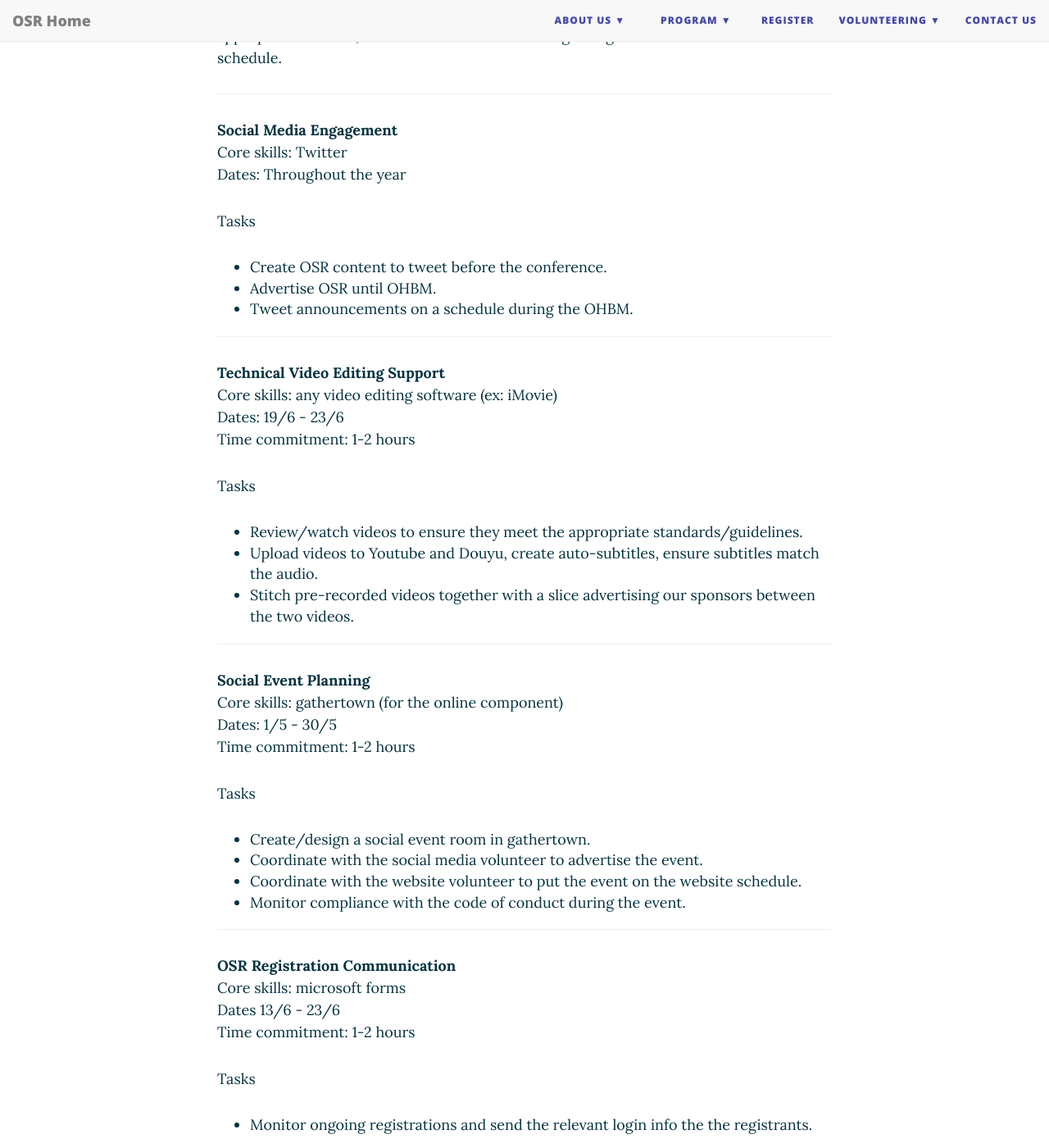
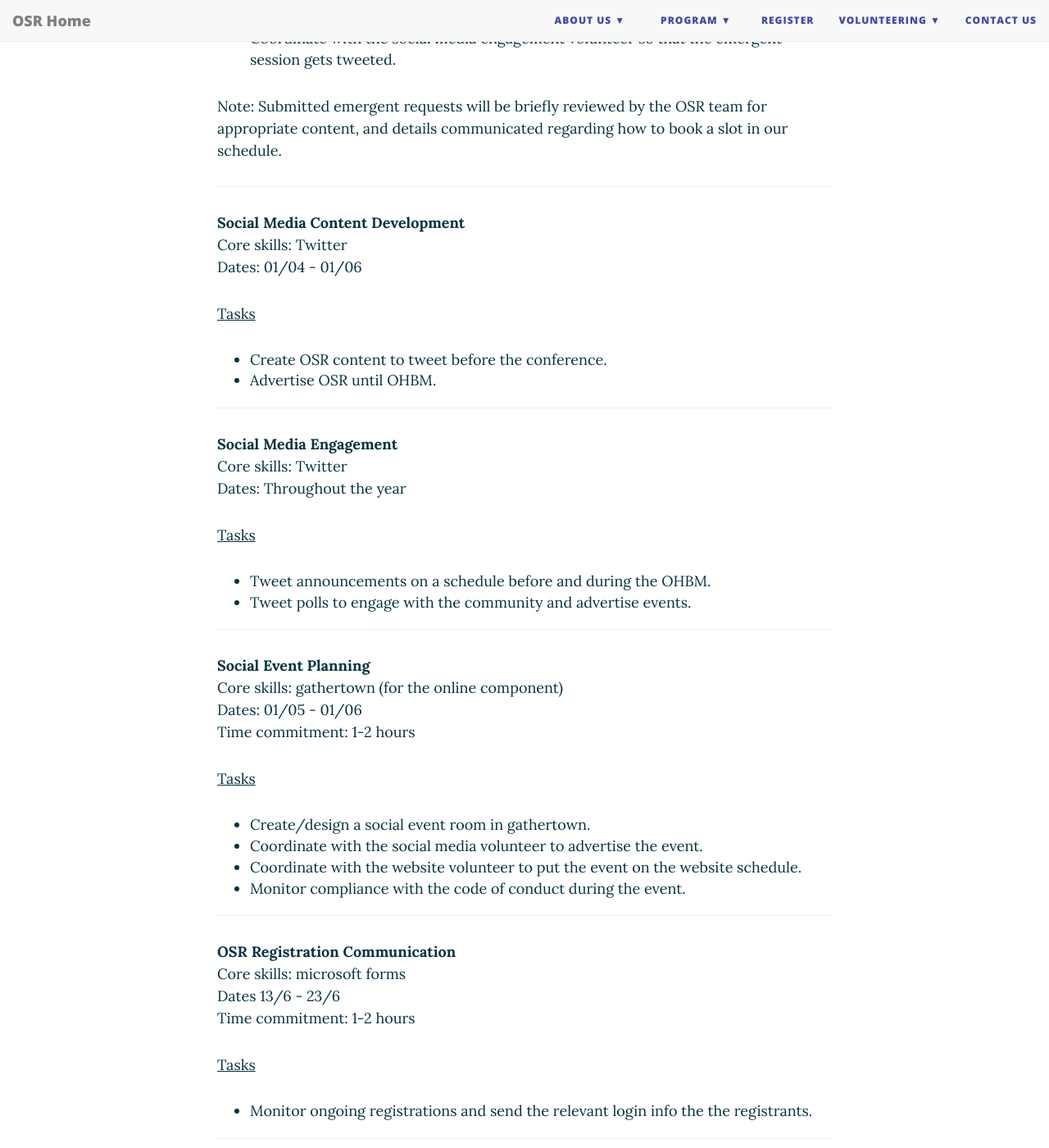
Before and after one commit to ohbm/osr2023, a Jekyll site: the page built from opportunities.md, in a window 1280 px wide and 1400 px high, scrolled down 1624 px. Shown: the whole window at 82% size. Built offline with Jekyll 4.4.1, drawn with Linux system fonts in a browser that asks for light colours; nearby versions of some CDN libraries; some of the changed text lies outside the part shown.

Commit message:
updated roles

```diff
--- a/opportunities.md
+++ b/opportunities.md
@@ -5,13 +5,16 @@
 
 ## Roles
 
-**Educational Video Editors** <br>
-Core skills: video editing <br>
-Dates: 1/1 - 31/1 <br>
+**Website Design** <br>
+Core skills: crowdcast, manage the chat and keep an eye on code of conduct <br>
+Dates: 01/03 - 01/05 <br>
 Time commitment: 1-3 hours  <br>
+Skills: JavaScript
 
-Tasks <br>
-* Editing existing educational videos and uploading them to Youtube and Douyu.  <br>
+<ins>Tasks</ins>
+
+* Improve the design of the website
+* Implement a search bar for educational module
 
 ---
 
@@ -20,7 +23,8 @@
 Dates: 19/6 - 23/6 <br>
 Time commitment: 1-3 hours  <br>
 
-Tasks <br>
+<ins>Tasks</ins>
+
 Panel sessions: live + rebroadcast recording <br>
 * Welcome the moderator and panelists to the stage before the start of the session, answer their technical questions, if any. You are there as the contact person for technical support during the session and to make sure everything runs on time.
 * Record session. <br>
@@ -34,7 +38,8 @@
 Dates: 19/6 - 23/6 <br>
 Time commitment: 1-3 hours <br>
 
-Tasks <br>
+<ins>Tasks</ins>
+
 Emergent sessions: live sessions, booked “on the fly” <br>
 * Monitor the emergent session requests that come in during the meeting.  <br>
 * Reserve a time for them and start the meeting at their specified time. <br>
@@ -46,35 +51,32 @@
 
 ---
 
+**Social Media Content Development** <br>
+Core skills: Twitter <br>
+Dates: 01/04 - 01/06 <br>
+
+<ins>Tasks</ins>
+* Create OSR content to tweet before the conference.
+* Advertise OSR until OHBM.
+
+---
+
 **Social Media Engagement** <br>
 Core skills: Twitter <br>
 Dates: Throughout the year <br>
 
-Tasks <br>
-* Create OSR content to tweet before the conference.
-* Advertise OSR until OHBM.
-* Tweet announcements on a schedule during the OHBM. <br>
-
----
-
-**Technical Video Editing Support** <br>
-Core skills: any video editing software (ex: iMovie) <br>
-Dates: 19/6 - 23/6 <br>
-Time commitment: 1-2 hours  <br>
-
-Tasks <br>
-* Review/watch videos to ensure they meet the appropriate standards/guidelines. <br>
-* Upload videos to Youtube and Douyu, create auto-subtitles, ensure subtitles match the audio.  <br>
-* Stitch pre-recorded videos together with a slice advertising our sponsors between the two videos. <br>
+<ins>Tasks</ins>
+* Tweet announcements on a schedule before and during the OHBM. <br>
+* Tweet polls to engage with the community and advertise events. <br>
 
 ---
 
 **Social Event Planning** <br>
 Core skills: gathertown (for the online component) <br>
-Dates: 1/5 - 30/5 <br>
+Dates: 01/05 - 01/06 <br>
 Time commitment: 1-2 hours  <br>
 
-Tasks <br>
+<ins>Tasks</ins>
 * Create/design a social event room in gathertown. <br>
 * Coordinate with the social media volunteer to advertise the event. <br>
 * Coordinate with the website volunteer to put the event on the website schedule. <br>
@@ -87,7 +89,7 @@
 Dates 13/6 - 23/6 <br>
 Time commitment: 1-2 hours  <br>
 
-Tasks <br>
+<ins>Tasks</ins>
 * Monitor ongoing registrations and send the relevant login info the the registrants. <br>
 
 ---
@@ -98,5 +100,5 @@
 Number of volunteers: 2 (1 must be in-person) <br>
 Time commitment: 1-2 hours  <br>
 
-Tasks <br>
+<ins>Tasks</ins>
 * Setup live stream for Panel session so that they appear on youtube. <br>
```
